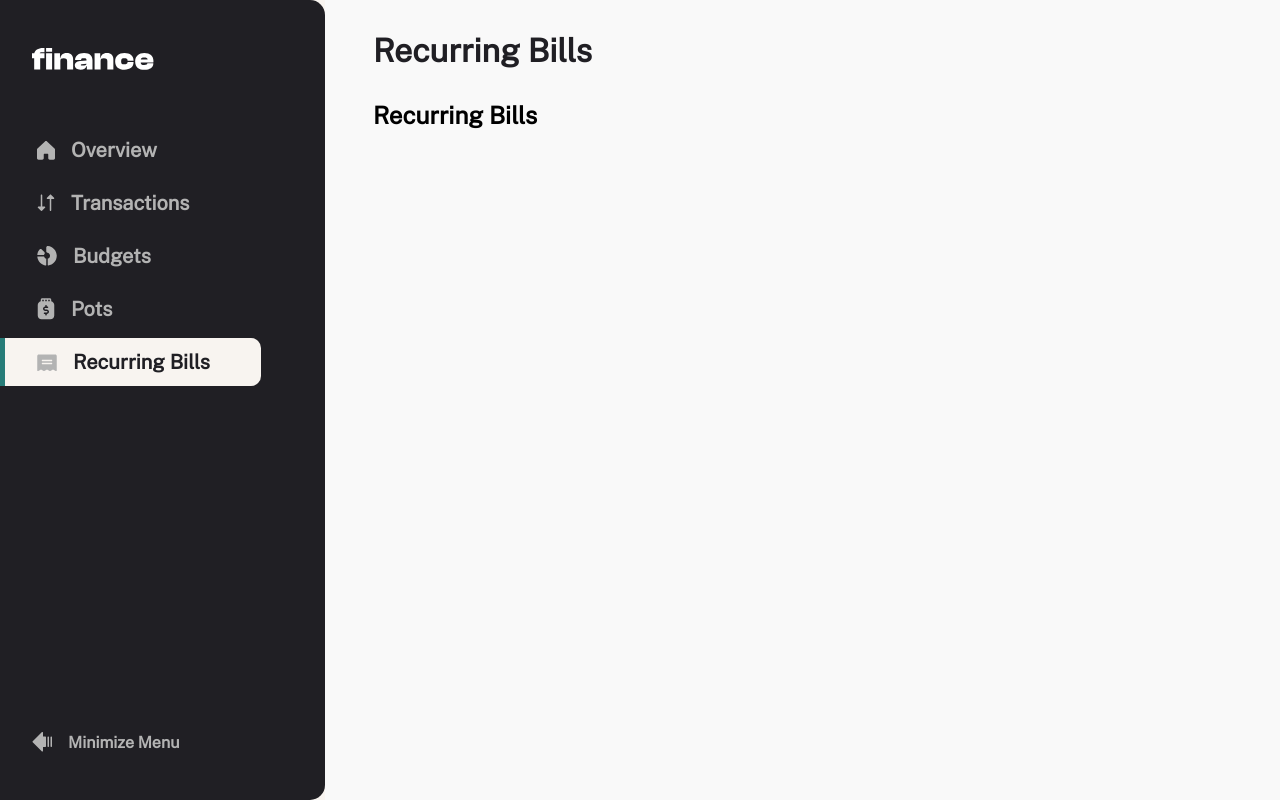
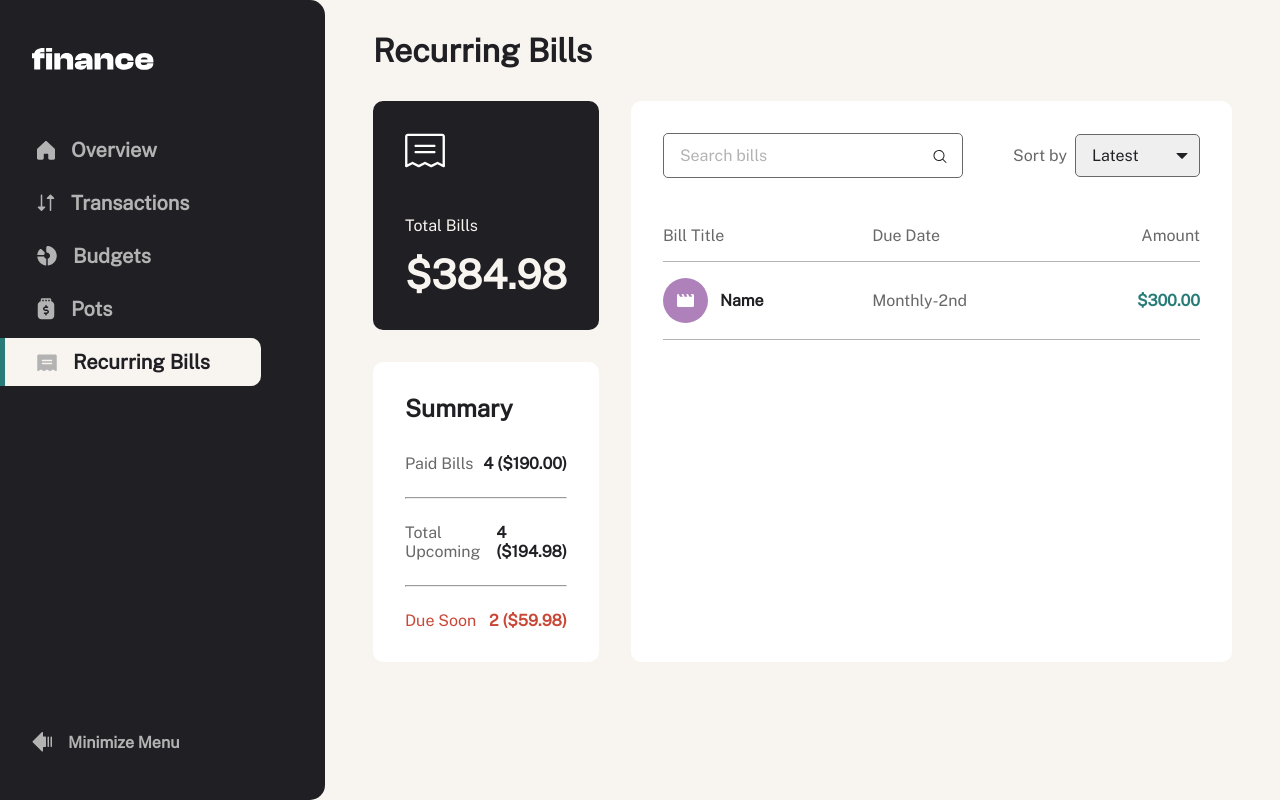
Before and after one commit to PedroMarcelino7/PersonalFinance, a React (Vite) app: page /recurring-bills in a window 1280 px wide. Built offline with nearby package versions, Linux system fonts and the light colour scheme; no server answers.

Commit message:
Foi criado a página de Recurring Bills

```diff
--- a/src/components/pageContainer/styles.jsx
+++ b/src/components/pageContainer/styles.jsx
@@ -7,7 +7,7 @@
     gap: 3rem;
     min-height: 100vh;
     box-sizing: border-box;
-    background-color: #f9f9f9;
+    background-color: var(--white);
     overflow-x: hidden;
 `
 
--- a/src/pages/recurringBills/recurringBills.jsx
+++ b/src/pages/recurringBills/recurringBills.jsx
@@ -1,11 +1,104 @@
 import React from 'react'
 import PageContainer from '../../components/pageContainer/pageContainer'
+import { Bill, BillsContainer, BillsHeader, ChevronIcon, CustomOption, CustomSelect, RecurringBillsContainer, ResumeBox, ResumeContainer, SearchBox, SearchButton, SearchInput, SelectWrapper, SortBox, SummaryBox, SummaryContainer, SummaryItem, Table, TableBodyElement, TableBodyRow, TableHeader, TableHeaderElement, TotalContainer } from './styles'
+import BillsIcon from '../../assets/images/icon-recurring-bills.svg'
+import SearchIcon from '../../assets/images/icon-search.svg'
+import ChevronDownIcon from '../../assets/images/icon-caret-down.svg'
+import Avatar from '../../assets/images/avatars/bytewise.jpg'
 
 const RecurringBills = () => {
     return (
         <PageContainer name="Recurring Bills">
-            <h2>Recurring Bills</h2>
-        </PageContainer>
+            <RecurringBillsContainer>
+                <ResumeContainer>
+                    <TotalContainer>
+                        <Bill src={BillsIcon} alt="" />
+
+                        <ResumeBox>
+                            <h6>Total Bills</h6>
+
+                            <h3>$384.98</h3>
+                        </ResumeBox>
+                    </TotalContainer>
+
+                    <SummaryContainer>
+                        <h2>Summary</h2>
+
+                        <SummaryBox>
+                            <SummaryItem>
+                                <h5>Paid Bills</h5>
+
+                                <h4>4 ($190.00)</h4>
+                            </SummaryItem>
+
+                            <hr />
+
+                            <SummaryItem>
+                                <h5>Total Upcoming</h5>
+
+                                <h4>4 ($194.98)</h4>
+                            </SummaryItem>
+
+                            <hr />
+
+                            <SummaryItem color='var(--red)'>
+                                <h5>Due Soon</h5>
+
+                                <h4>2 ($59.98)</h4>
+                            </SummaryItem>
+                        </SummaryBox>
+                    </SummaryContainer>
+                </ResumeContainer>
+
+                <BillsContainer>
+                    <BillsHeader>
+                        <SearchBox>
+                            <SearchInput placeholder="Search bills" />
+                            <SearchButton src={SearchIcon} />
+                        </SearchBox>
+
+                        <SortBox>
+                            <h6>Sort by</h6>
+
+                            <SelectWrapper>
+                                <CustomSelect>
+                                    <CustomOption value="1">Latest</CustomOption>
+                                    <CustomOption value="2">Oldest</CustomOption>
+                                    <CustomOption value="3">A to Z</CustomOption>
+                                    <CustomOption value="4">Z to A</CustomOption>
+                                    <CustomOption value="5">Highest</CustomOption>
+                                    <CustomOption value="6">Lowest</CustomOption>
+                                </CustomSelect>
+                                <ChevronIcon src={ChevronDownIcon} alt="chevron" />
+                            </SelectWrapper>
+                        </SortBox>
+                    </BillsHeader>
+
+                    <Table>
+                        <TableHeader>
+                            <tr>
+                                <TableHeaderElement>Bill Title</TableHeaderElement>
+                                <TableHeaderElement>Due Date</TableHeaderElement>
+                                <TableHeaderElement className='end'>Amount</TableHeaderElement>
+                            </tr>
+                        </TableHeader>
+
+                        <TableBodyRow>
+                            <TableBodyElement className='reference'>
+                                <img src={Avatar} alt="" />
+                                <h3>Name</h3>
+                            </TableBodyElement>
+                            <TableBodyElement>Monthly-2nd</TableBodyElement>
+                            <TableBodyElement className='end'
+                                color='var(--green)'
+                            >
+                                $300.00
+                            </TableBodyElement>
+                        </TableBodyRow>
+                    </Table>
+                </BillsContainer>
+            </RecurringBillsContainer>
+        </PageContainer >
     )
 }
 
--- a/src/pages/recurringBills/styles.jsx
+++ b/src/pages/recurringBills/styles.jsx
@@ -0,0 +1,231 @@
+import styled from "styled-components";
+
+export const RecurringBillsContainer = styled.div`
+    display: flex;
+    justify-content: space-between;
+    gap: 2rem;
+`
+
+export const ResumeContainer = styled.div`
+    width: 30%;
+    display: flex;
+    flex-direction: column;
+    gap: 2rem;
+`
+
+export const TotalContainer = styled.div`
+    width: 100%;
+    background-color: var(--dark);
+    border-radius: 10px;
+    padding: 2rem;
+    display: flex;
+    flex-direction: column;
+    gap: 3rem;
+`
+
+export const Bill = styled.img`
+    width: 40px;
+`
+
+export const ResumeBox = styled.div`
+    display: flex;
+    flex-direction: column;
+    gap: 1rem;
+
+    h6 {
+        font-size: 1rem;
+        color: var(--white);
+        font-weight: lighter;
+    }
+
+    h3 {
+        font-size: 2.5rem;
+        color: var(--white);
+    }
+`
+
+export const SummaryContainer = styled.div`
+    width: 100%;
+    background-color: #fff;
+    border-radius: 10px;
+    padding: 2rem;
+    display: flex;
+    flex-direction: column;
+    gap: 2rem;
+
+    h2 {
+        font-size: 1.5rem;
+        color: var(--dark);
+    }
+`
+
+export const SummaryBox = styled.div`
+    display: flex;
+    flex-direction: column;
+    gap: 1.5rem;
+`
+
+export const SummaryItem = styled.div`
+    display: flex;
+    align-items: center;
+    justify-content: space-between;
+
+    h5 {
+        font-size: 1rem;
+        font-weight: lighter;
+        color: ${({ color }) => color || 'var(--gray)'};
+    }
+
+    h4 {
+        font-size: 1rem;
+        color: ${({ color }) => color || 'var(--dark)'};
+    }
+`
+
+export const BillsContainer = styled.div`
+    width: 100%;
+    background-color: #fff;
+    border-radius: 10px;
+    padding: 2rem;
+    display: flex;
+    flex-direction: column;
+    gap: 2rem;
+`
+
+export const BillsHeader = styled.div`
+    display: flex;
+    align-items: center;
+    justify-content: space-between;
+`
+
+export const SearchBox = styled.div`
+    position: relative;
+    width: 100%;
+    max-width: 300px;
+`
+
+export const SearchInput = styled.input`
+    width: 100%;
+    padding-block: 0.75rem;
+    padding-inline: 1rem;
+    border: 1px solid var(--gray);
+    border-radius: 5px;
+    font-size: 1rem;
+    color: var(--dark);
+
+    &::placeholder {
+        color: var(--light-gray);
+    }
+`;
+
+export const SearchButton = styled.img`
+    position: absolute;
+    right: 1rem;
+    top: 50%;
+    transform: translateY(-50%);
+    pointer-events: none;
+`;
+
+export const SortBox = styled.div`
+    display: flex;
+    align-items: center;
+    gap: 0.5rem;
+
+    h6 {
+        font-size: 1rem;
+        color: var(--gray);
+        font-weight: lighter;
+    }
+`
+
+export const SelectWrapper = styled.div`
+    position: relative;
+`;
+
+export const CustomSelect = styled.select`
+    appearance: none;
+    padding-block: 0.75rem;
+    padding-left: 1rem;
+    padding-right: 3rem;
+    border: 1px solid var(--gray);
+    border-radius: 5px;
+    font-size: 1rem;
+    color: var(--dark);
+    appearance: none;
+
+    &::placeholder {
+        color: var(--light-gray);
+    }
+`;
+
+export const CustomOption = styled.option`
+    padding: 1rem;
+    font-size: 1rem;
+    border-bottom: 10px solid red;
+`
+
+export const ChevronIcon = styled.img`
+    position: absolute;
+    right: 0.75rem;
+    top: 50%;
+    transform: translateY(-50%);
+    pointer-events: none;
+    width: 12px;
+    height: 12px;
+`;
+
+export const Table = styled.table`
+    width: 100%;
+    border-collapse: collapse;
+`
+
+export const TableHeader = styled.thead`
+    border-bottom: 1px solid var(--light-gray);
+`
+
+export const TableHeaderElement = styled.th`
+    font-size: 1rem;
+    font-weight: lighter;
+    color: var(--gray);
+    text-align: start;
+    padding-block: 1rem;
+
+    &.end {
+        text-align: end;
+    }
+`
+
+export const TableBodyRow = styled.tr`
+    border-bottom: 1px solid var(--light-gray);
+`
+
+export const TableBodyElement = styled.td`
+    padding-block: 1rem;
+    font-size: 1rem;
+    font-weight: lighter;
+    color: var(--gray);
+    text-align: start;
+
+    &.reference {
+        display: flex;
+        align-items: center;
+        gap: 0.75rem;
+
+        img {
+        width: 45px;
+        height: 45px;
+        border-radius: 50%;
+        }
+
+        h3 {
+        font-size: 1rem;
+        color: var(--dark);
+        }
+    }
+
+    &.end {
+        text-align: end;
+        font-weight: bold;
+        color: ${({ color }) => color};
+    }
+`
```
